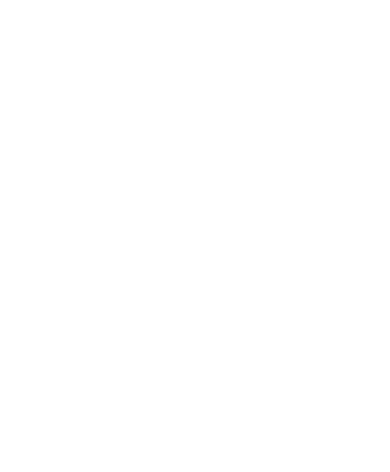
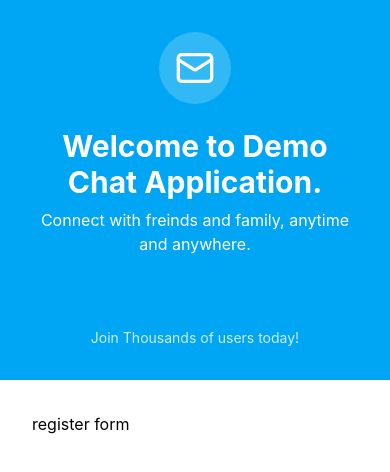
Before and after one commit to kartikvermajs/realtime-chat-application, a React (Vite) app in the folder frontend/: page /auth in a window 390 px wide. Shown: the top 472 px of the page. Built offline with nearby package versions, Linux system fonts and the light colour scheme.

Commit message:
added Auth.tsx which is the login and signup page, and also LoginForm.tsx and RegisterForm.tsx

```diff
--- a/frontend/src/pages/Auth/Auth.tsx
+++ b/frontend/src/pages/Auth/Auth.tsx
@@ -1,5 +1,45 @@
+import { useState } from "react";
+import { Mail } from "lucide-react";
+import LoginForm from "./paritals/LoginForm";
+import RegisterForm from "./paritals/RegisterForm";
+
 const Auth: React.FC = () => {
-  return <></>;
+  const [isLogin, setIsLogin] = useState(false);
+
+  return (
+    <>
+      <div className="min-h-screen w-full bg-white flex flex-col md:flex-row">
+        <div className="w-full md:w-6/12 bg-sky-500 p-8 text-white flex flex-col justify-center">
+          <div className="text-center mb-8">
+            <div className="flex justify-center mb-6">
+              <div className="bg-white/20 p-4 rounded-full">
+                <Mail className="size-10" />
+              </div>
+            </div>
+            <h1 className="text-3xl font-bold mb-2">
+              Welcome to Demo Chat Application.
+            </h1>
+            <p>Connect with freinds and family, anytime and anywhere.</p>
+          </div>
+          <div className="mt-10 text-center">
+            <p className="text-sm opacity-80">Join Thousands of users today!</p>
+          </div>
+        </div>
+
+        <div className="w-full md:w-6/12 flex p-8 justify-center items-center">
+          {isLogin ? (
+            <div className="w-full md:w-100">
+              <LoginForm onSwitch={() => setIsLogin(true)} />
+            </div>
+          ) : (
+            <div className="w-full md:w-100">
+              <RegisterForm onSwitch={() => setIsLogin(false)} />
+            </div>
+          )}
+        </div>
+      </div>
+    </>
+  );
 };
 
 export default Auth;
--- /dev/null
+++ b/frontend/src/pages/Auth/paritals/LoginForm.tsx
@@ -0,0 +1,9 @@
+interface LoginFormProps {
+  onSwitch: () => void;
+}
+
+const LoginForm: React.FC<LoginFormProps> = ({ onSwitch }) => {
+  return <>login form</>;
+};
+
+export default LoginForm;
--- /dev/null
+++ b/frontend/src/pages/Auth/paritals/RegisterForm.tsx
@@ -0,0 +1,9 @@
+interface RegisterFormProps {
+  onSwitch: () => void;
+}
+
+const RegisterForm: React.FC<RegisterFormProps> = ({ onSwitch }) => {
+  return <>register form</>;
+};
+
+export default RegisterForm;
```
